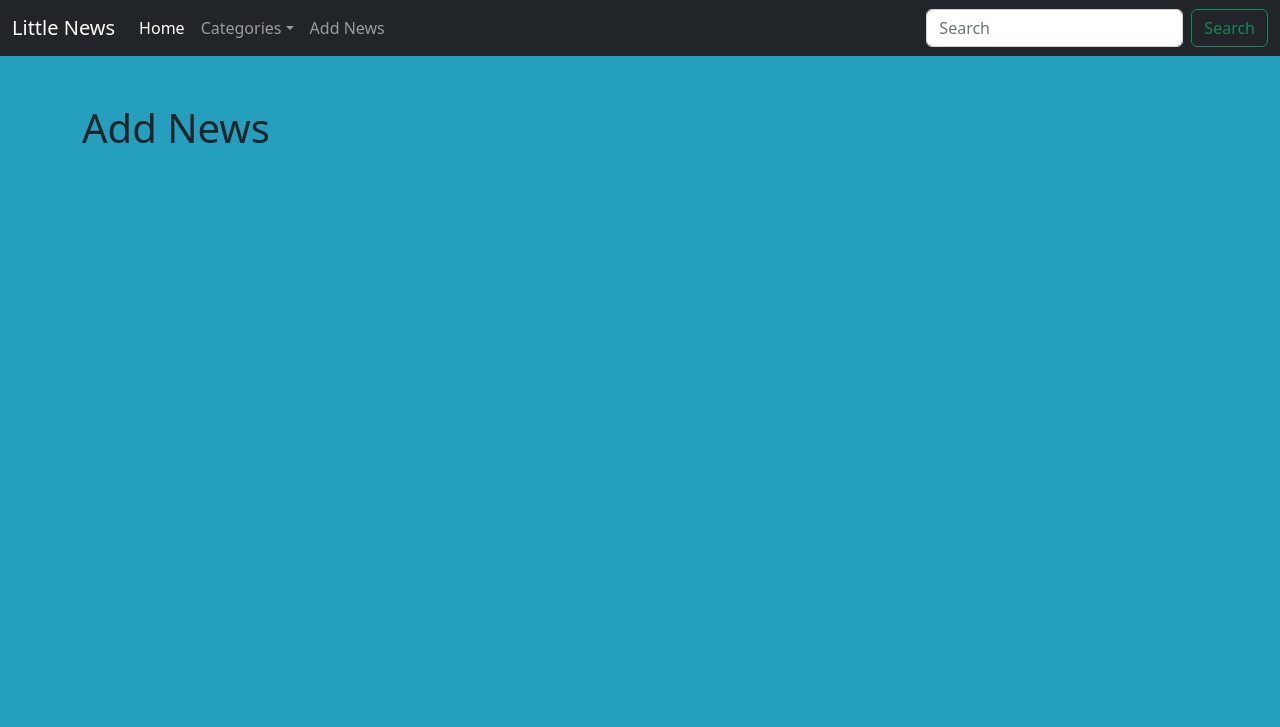
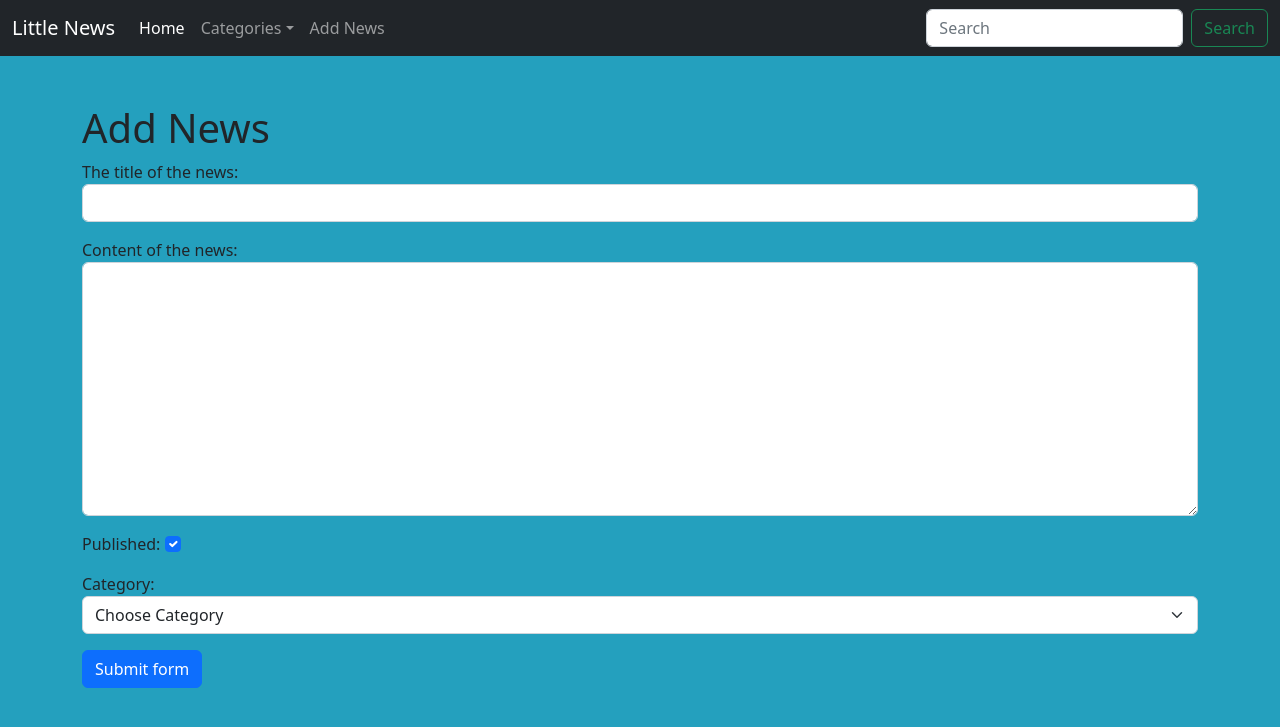
Before and after one commit to George-Seletski/test-site, a Django app: page /news/add-news/ in a window 1280 px wide. Shown: the top 727 px of the page. Run offline with Django 4.2, Linux system fonts and the light colour scheme; data comes from the database, SQL or seed files in the repository; both versions use the stored data as it was after the commit.

Commit message:
feat: added form page

```diff
--- /dev/null
+++ b/website/news/forms.py
@@ -0,0 +1,19 @@
+from django import forms
+from .models import Category
+
+class NewsForm(forms.Form):
+    title = forms.CharField(max_length=150, label='The title of the news:',
+                            widget=forms.TextInput(attrs={
+                                "class": "form-control", }))
+
+    content = forms.CharField(label='Content of the news:', required=False,
+                              widget=forms.Textarea(attrs={
+                                  "class": "form-control"}))
+
+    is_published = forms.BooleanField(label='Published:', initial=True, widget=forms.CheckboxInput(
+        attrs={
+            "class": "form-check-input"}))
+
+    category = forms.ModelChoiceField(empty_label='Choose Category', label='Category:', queryset=Category.objects.all(
+    ), widget=forms.Select(attrs={
+        "class": "form-select"}))
--- a/website/news/templates/news/add_news.html
+++ b/website/news/templates/news/add_news.html
@@ -8,4 +8,16 @@ Add news :: {{ block.super }}
 
 <h1> Add News</h1>
 
+<form action="{% url 'add_news' %}" method="post">
+
+{% csrf_token %}
+{{ form.as_p }} <!--output elements with tag p-->
+
+{{form.none_field.errors}}
+  <div class="col-md-6 mt-3">
+    <button class="btn btn-primary" type="submit">Submit form</button>
+  </div>
+</form>
+
+
 {% endblock content %}
--- a/website/news/views.py
+++ b/website/news/views.py
@@ -1,9 +1,11 @@
 from hashlib import new
 from unicodedata import category
-from django.shortcuts import get_object_or_404, render
+from django.shortcuts import get_object_or_404, render, redirect
 from django.http import HttpResponse
 
+
 from .models import News, Category
+from .forms import NewsForm
 # Create your views here.
 
 
@@ -36,4 +38,13 @@ def view_news(request, news_id):
     return render(request, 'news/view_news.html', {"news_item": news_item, 'categories': categories})
 
 def add_news(request):
-    return render(request, 'news/add_news.html')
+    if request.method == 'POST':
+        form = NewsForm(request.POST)
+        if form.is_valid():
+            # print(form.cleaned_data)
+            news = News.objects.create(**form.cleaned_data)
+            return redirect(news)
+
+    else:
+        form = NewsForm()
+    return render(request, 'news/add_news.html', {'form':form})
--- a/website/website/static/css/style.css
+++ b/website/website/static/css/style.css
@@ -1,3 +1,8 @@
 body{
     background-color: #24a0be;
+
 }
+
+.errorlist {
+    color: red;
+}
```
Also changed, not shown: website/static/css/style.css (+8 -0 lines), website/db.sqlite3.
